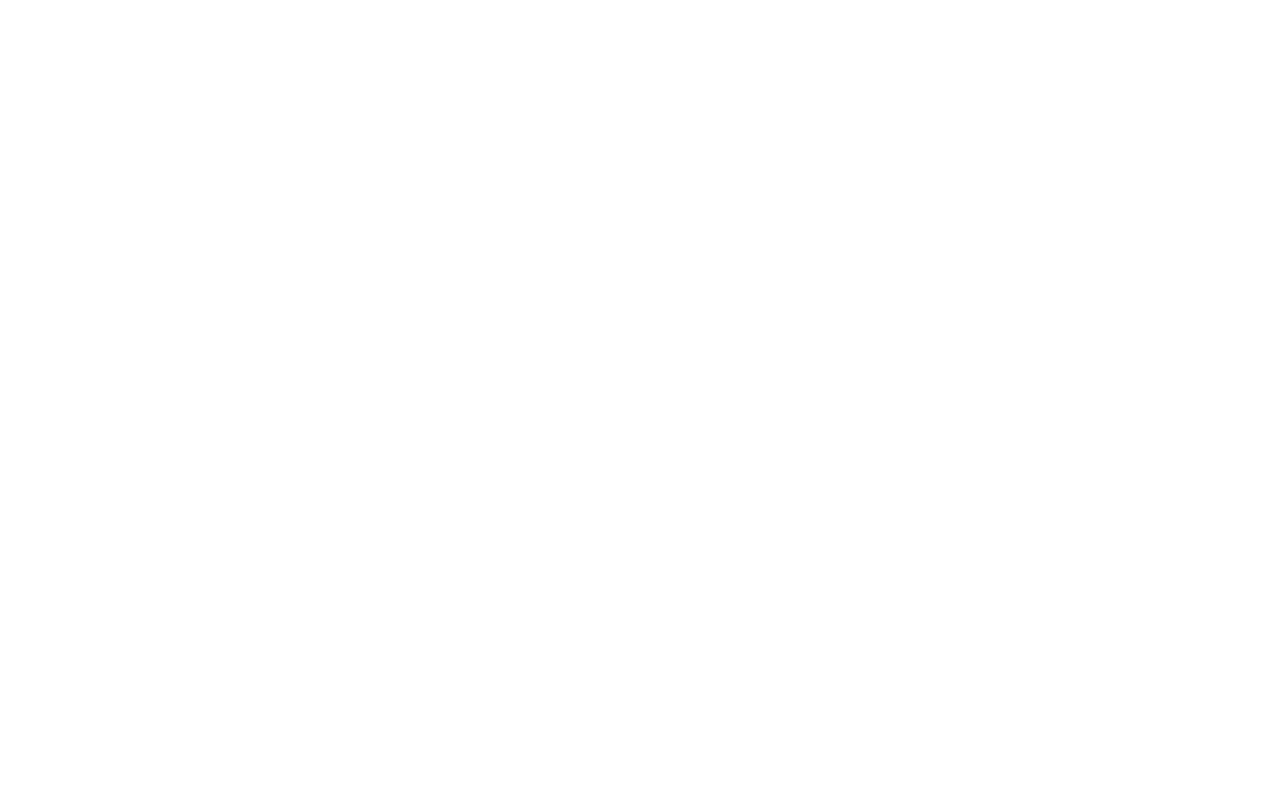
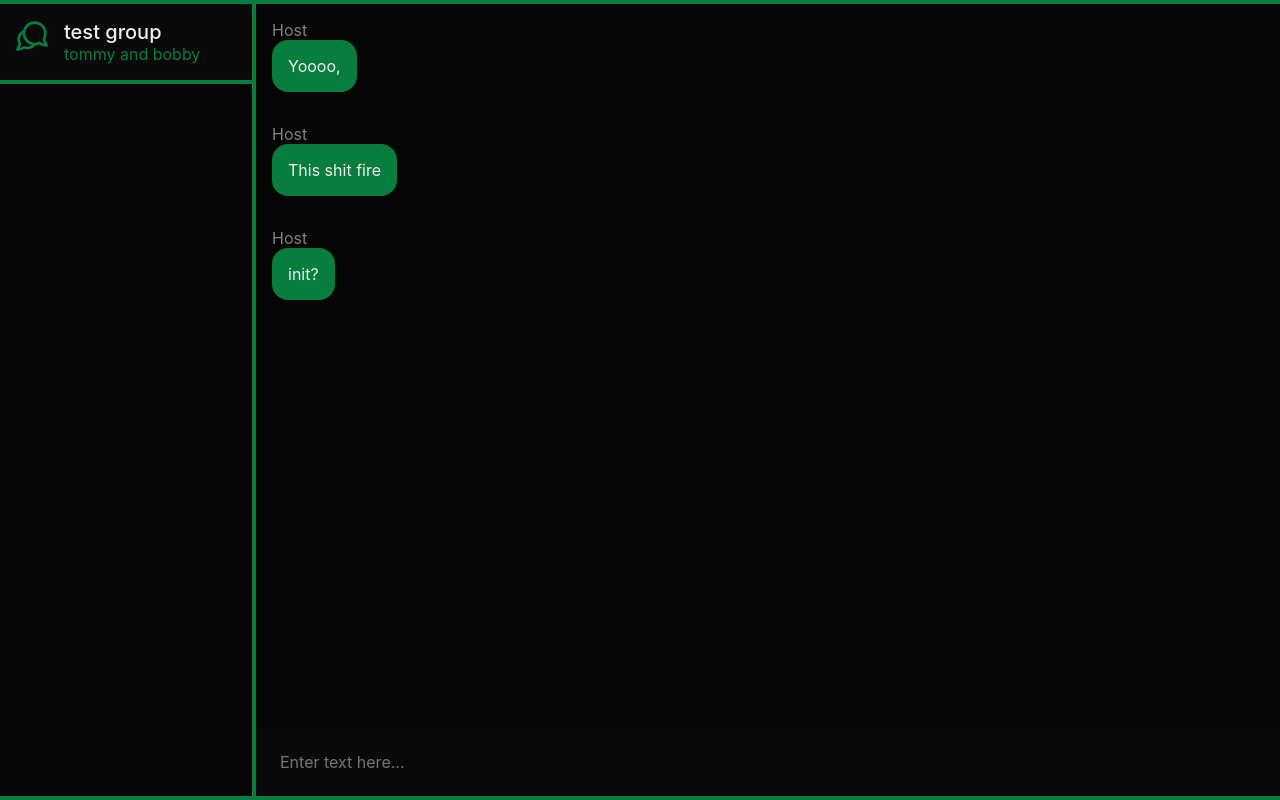
Before and after one commit to Teo-Medesi/Valal-Chat, a React (Vite) app in the folder client/: page /test in a window 1280 px wide. Before the commit this address had no page. Built offline with nearby package versions, Linux system fonts and the light colour scheme.

Commit message:
created chat front end

```diff
--- a/client/index.html
+++ b/client/index.html
@@ -4,7 +4,7 @@
     <meta charset="UTF-8" />
     <link rel="icon" type="image/svg+xml" href="/vite.svg" />
     <meta name="viewport" content="width=device-width, initial-scale=1.0" />
-    <title>Vite + React</title>
+    <title>Valal Chat</title>
   </head>
   <body>
     <div id="root"></div>
--- a/client/src/App.jsx
+++ b/client/src/App.jsx
@@ -2,11 +2,13 @@
 import './assets/css/main.scss'
 import { Routes, Route} from "react-router-dom"
 import JoinRoom from "./pages/JoinRoom"
+import Chat from "./pages/Chat"
 
 function App() {
   return (
     <Routes>
       <Route index element={<JoinRoom />} />
+      <Route path="/test" element={<Chat />} />
     </Routes>
   )
 }
--- a/client/src/assets/css/main.scss
+++ b/client/src/assets/css/main.scss
@@ -3,9 +3,12 @@
 $tertiary: #f6f6f6;
 $quaternary: #670404;
 
+$black2: #0a0a0a;
 $black: #050505;
 $gray2: #222222;
 $gray: #838181;
+
+$white: #EEEEEE;
 
 * {
   margin: 0;
@@ -16,8 +19,88 @@
   box-sizing: border-box;
 }
 
+.chat-container {
+  border: 0.25rem solid $secondary;
+  border-right: 0;
+  border-left: 0;
+  background: $black;
+  height: 100vh;
+  width: 100vw;
+  display: flex;
+
+  .active {
+    background: $black2;
+  }
+
+  .side-panel {
+    flex-basis: 20%;
+    border-right: 0.25rem solid $secondary;
+
+    .chat-session-block {
+      display: flex;
+      gap: 1rem;
+      border-bottom: 0.25rem solid $secondary;
+      padding: 1rem;
+      cursor: pointer;
+
+
+      img {
+        width: 2rem;
+        height: 2rem;
+      }
+
+      .text {
+        display: flex;
+        flex-direction: column;
+        color: $white;
+
+        h1 {
+          font-size: 1.25rem;
+        }
+
+        p {
+          color: $secondary;
+        }
+
+      }
+    }
+  }
+
+  .chat {
+    flex-basis: 80%;
+    display: flex;
+    flex-direction: column;
+    justify-content: space-between;
+
+    input {
+      border-radius: 0;
+      background-color: $black2;
+      padding: 1.5rem;
+      color: $gray;
+    }
+
+    .chat-block {
+      width: 100%;
+      padding: 1rem;
+      display: flex;
+      flex-direction: column;
+      color: $gray;
+
+      .message {
+        color: $white;
+        display: inline;
+        padding: 1rem;
+        border-radius: 1rem;
+        background: $secondary;
+        width: max-content;
+      }
+    }
+  }
+
+}
+
 .room-container {
-  border: 0.5rem solid $secondary;
+  border: 0.25rem solid $secondary;
   border-right: 0;
   border-left: 0;
   background: $black;
@@ -94,9 +177,13 @@
 button {
   padding: 1rem;
   border: none;
-  border-radius: 0.25rem;
+  border-radius: 1rem;
 }
 
 button {
   cursor: pointer;
 }
+
+h1,h2,h3,h4,h5,h6 {
+  font-weight: 500;
+}
--- /dev/null
+++ b/client/src/components/ChatBlock.jsx
@@ -0,0 +1,13 @@
+
+const ChatBlock = ({text, autor}) => {
+  return (
+    <div className="chat-block">
+      <p className="autor">{autor}</p>
+      <div className="message">
+        {text}
+      </div>
+    </div>
+  )
+}
+
+export default ChatBlock
--- /dev/null
+++ b/client/src/components/ChatSessionBlock.jsx
@@ -0,0 +1,15 @@
+import ChatIcon from "../assets/svgs/chat.svg"
+
+const ChatSessionBlock = ({name, participants}) => {
+  return (
+    <div className="chat-session-block active">
+      <img src={ChatIcon} alt="chat icon" />
+      <div className="text">
+        <h1>{name}</h1>
+        <p>{participants}</p>
+      </div>
+    </div>
+  )
+}
+
+export default ChatSessionBlock
--- /dev/null
+++ b/client/src/pages/Chat.jsx
@@ -0,0 +1,23 @@
+import ChatBlock from "../components/ChatBlock"
+import ChatSessionBlock from "../components/ChatSessionBlock"
+
+const Chat = () => {
+  return (
+    <div className="chat-container">
+      <div className="side-panel">
+        <ChatSessionBlock name="test group" participants="tommy and bobby" />
+      </div>
+      <div className="chat">
+        <div className="chat-blocks">
+          <ChatBlock text="Yoooo," autor="Host"/>
+          <ChatBlock text="This shit fire" autor="Host"/>
+          <ChatBlock text="init?" autor="Host"/>
+        </div>
+
+        <input type="text" placeholder="Enter text here..."/>
+      </div>
+    </div>
+  )
+}
+
+export default Chat
```
Also changed, not shown: client/src/assets/svgs/chat.svg (added).
